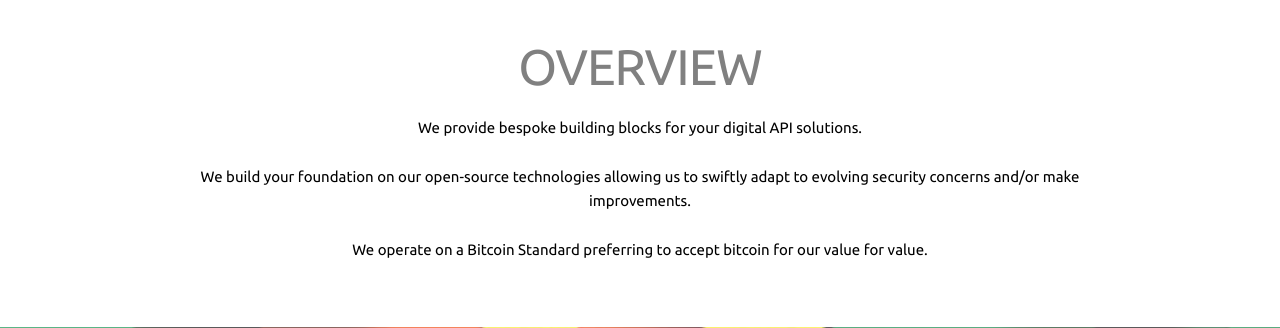
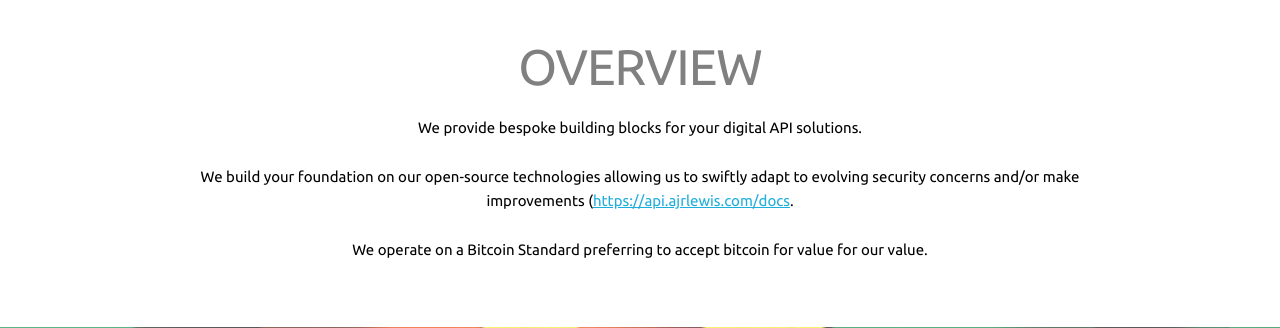
Before and after one commit to ajrlewis/ajrlewis_app, a Flask app: page / in a window 1280 px wide. Shown: the part 804-1132 px from the top of the page. Run offline with Flask 3, Linux system fonts and the light colour scheme; parts of the project's set-up code (start-up, migrations or seed data) failed here and were passed over; some libraries are stand-ins or nearby versions.

Commit message:
More UI updates again.

```diff
--- a/templates/index_parallax.html
+++ b/templates/index_parallax.html
@@ -186,8 +186,8 @@
   <div class="row">
     <div class="twelve columns">
       <p>We provide bespoke building blocks for your digital API solutions.</p>
-      <p>We build your foundation on our open-source technologies allowing us to swiftly adapt to evolving security concerns and/or make improvements.</p>
-      <p>We operate on a Bitcoin Standard preferring to accept bitcoin for our value for value.</p>
+      <p>We build your foundation on our open-source technologies allowing us to swiftly adapt to evolving security concerns and/or make improvements (<a href="https://api.ajrlewis.com/docs">https://api.ajrlewis.com/docs</a>.</p>
+      <p>We operate on a Bitcoin Standard preferring to accept bitcoin for value for our value.</p>
     </div>
   </div>
 </div>
@@ -207,7 +207,6 @@
   <div class="row">
     <div class="four columns">
       <h2>Hourly</h2>
-      <!-- <p>What to expect ...</p> -->
       <p>Expect quick consultation service with detailed minutes and further suggestions on improving your tech stack.</p>
       <p><strong>From ₿0.00 084 000 / hour</strong></p>
     </div>
```
